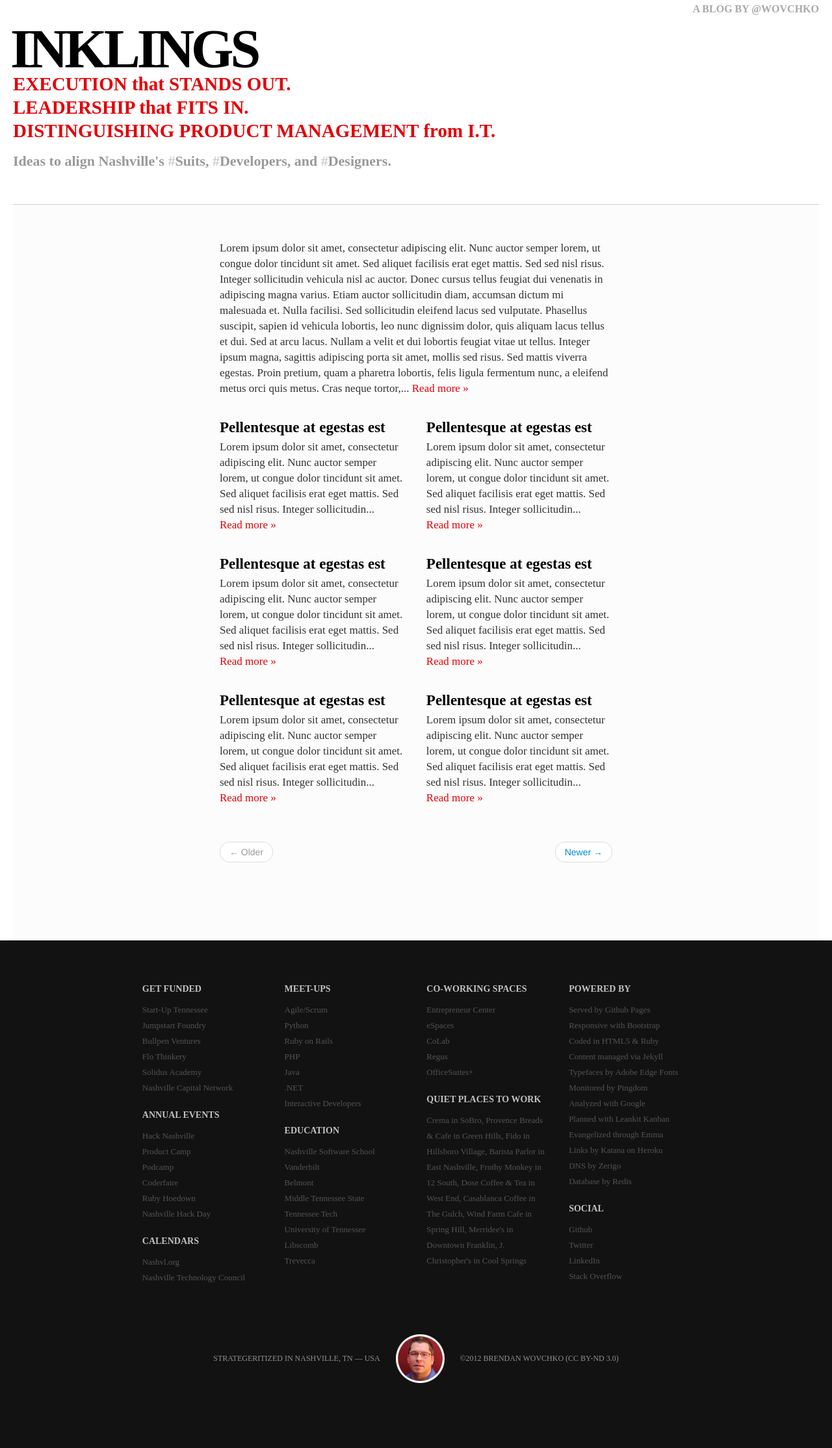
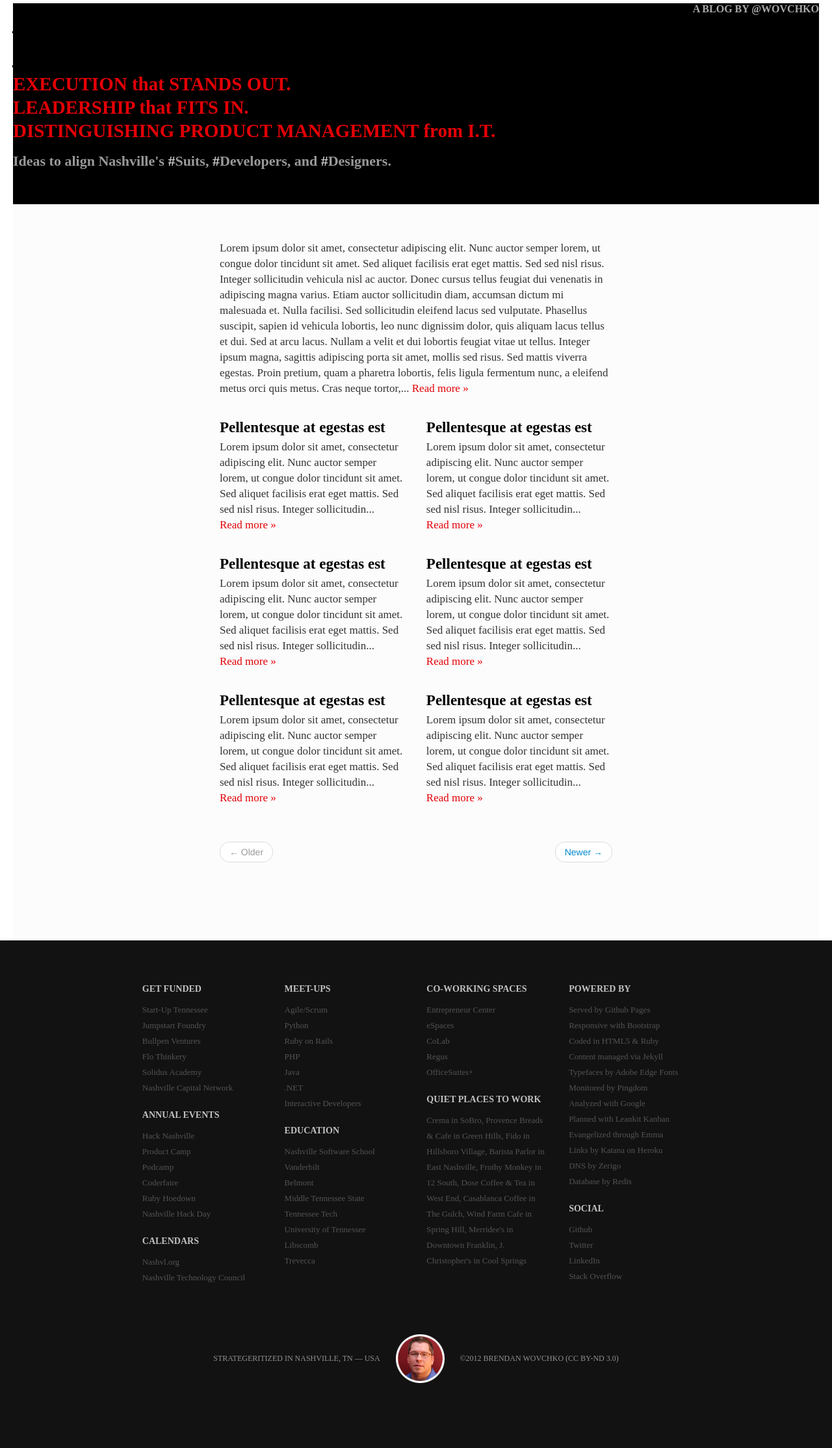
Before and after one commit to wovchko/inklings, a Jekyll site: the page built from index.html, in a window 1280 px wide. Shown: the whole page at 65% size. Built offline with Jekyll 4.4.1, drawn with Linux system fonts in a browser that asks for light colours; Markdown is read by kramdown in place of the engine named in the settings; the list of posts is cut into pages by our own code.

```diff
--- a/css/bootstrap_custom.css
+++ b/css/bootstrap_custom.css
@@ -721,6 +721,7 @@
 
 /* Wovchko customization; Begin */
 .hero-unit {
+  background-color: black;
   margin: auto 0;
 }
 h1, h1 a:link, h1 a:visited, h1 a:active {
@@ -1337,10 +1338,11 @@
   h6 {
     font-size: 12px;
   }
+  /* Wovchko customization; End */
   body {
-    padding: 0;
-  }
-  /* Wovchko customization; End */
+    padding-left: 20px;
+    padding-right: 20px;
+  }
   .navbar-fixed-top,
   .navbar-fixed-bottom,
   .navbar-static-top {
```
